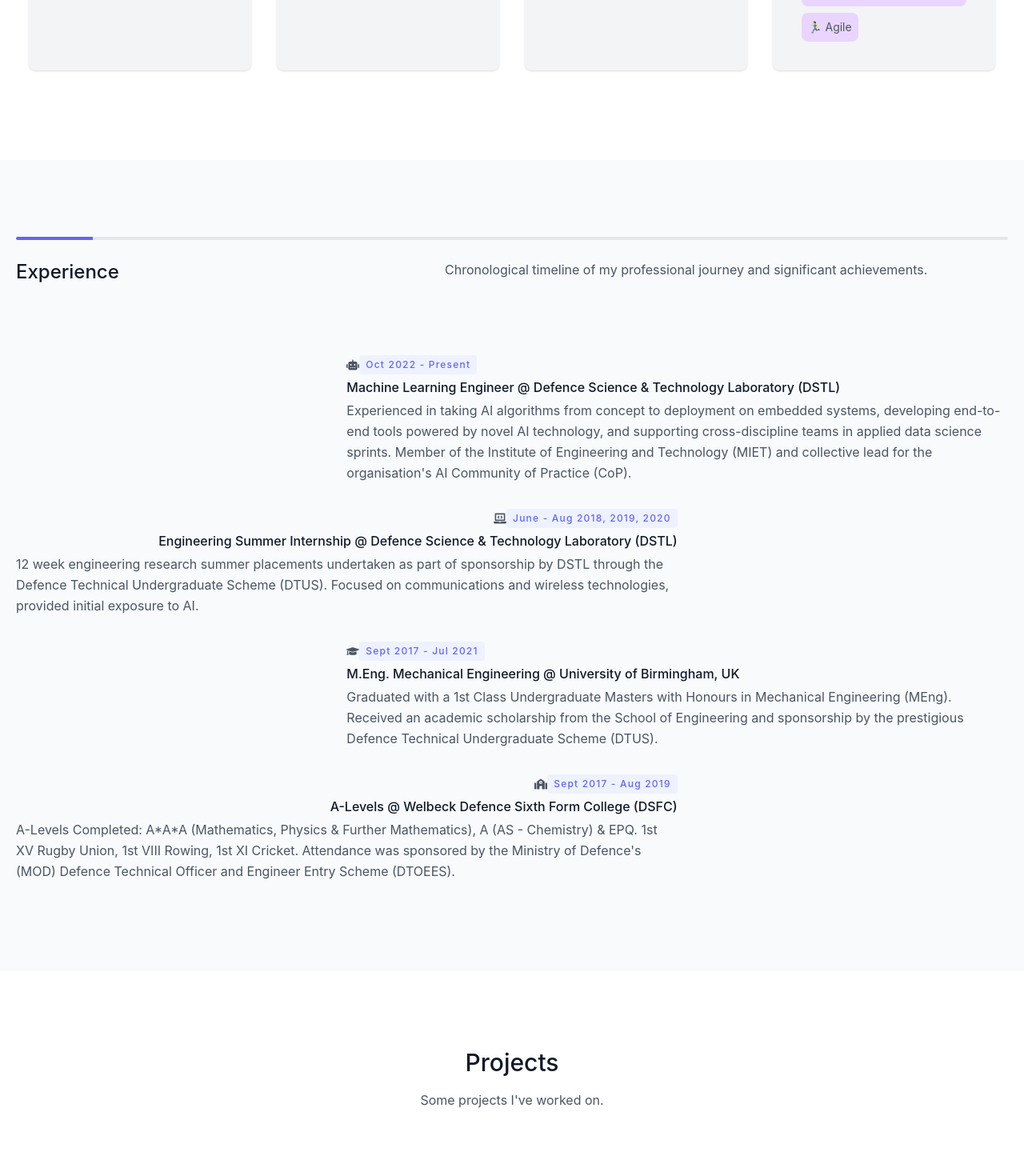
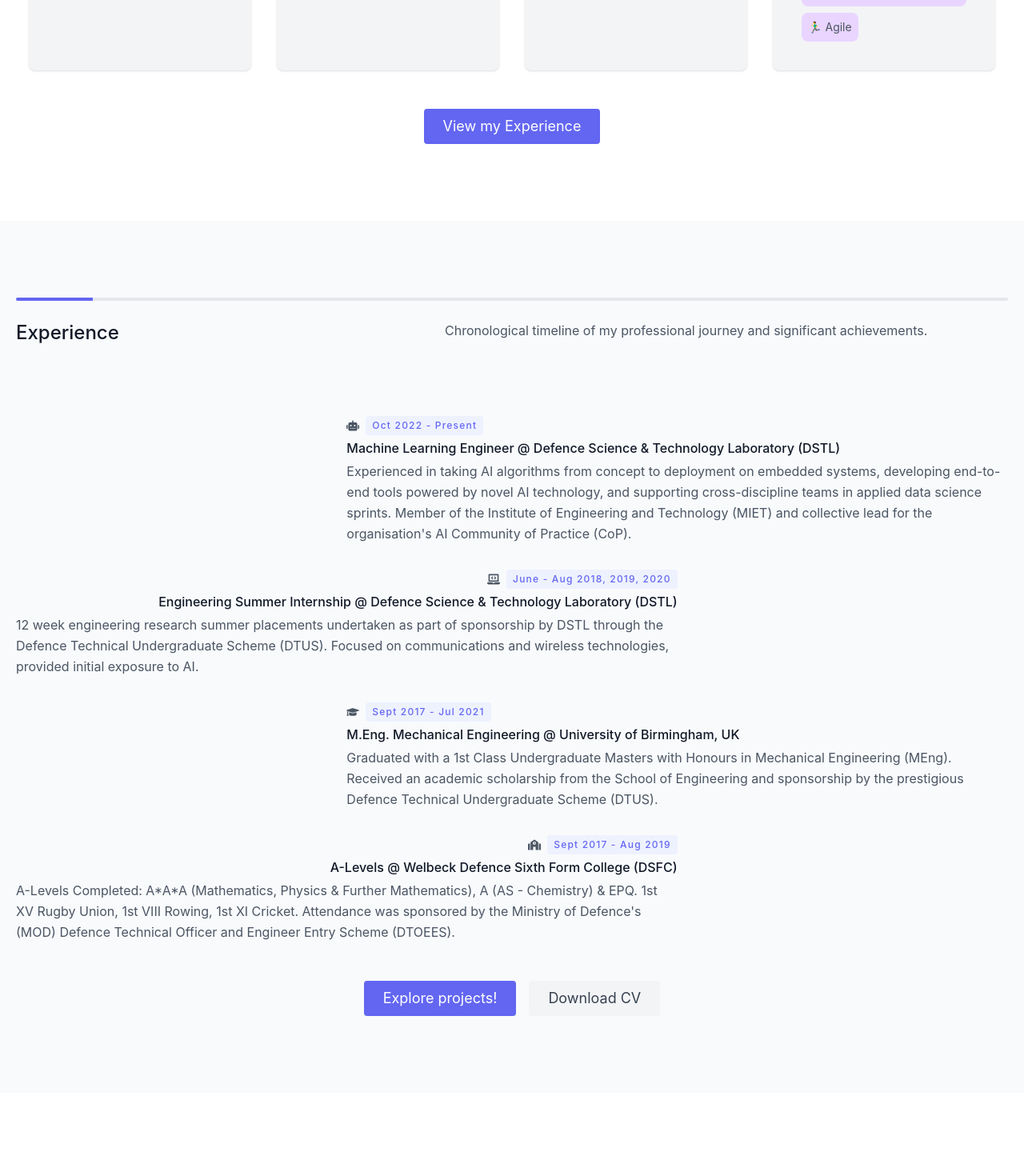
Before and after one commit to benjamin-hutchings/portfolio-website, a React (Create React App) app: page / in a window 1280 px wide. Shown: the part 2382-3847 px from the top of the page at 80% size. Built offline with nearby package versions, Linux system fonts and the light colour scheme.

Commit message:
Added buttons & updated icons

```diff
--- a/src/components/Experience.jsx
+++ b/src/components/Experience.jsx
@@ -1,7 +1,7 @@
-import React from 'react';
-import { motion } from 'framer-motion';
-import { useInView } from 'react-intersection-observer';
-import * as FontAwesomeIcons from 'react-icons/fa';
+import React from "react";
+import { motion } from "framer-motion";
+import { useInView } from "react-intersection-observer";
+import * as FontAwesomeIcons from "react-icons/fa";
 
 const experiences = [
   {
@@ -9,37 +9,41 @@
     title: "Machine Learning Engineer",
     company: "Defence Science & Technology Laboratory (DSTL)",
     duration: "Oct 2022 - Present",
-    description: "Experienced in taking AI algorithms from concept to deployment on embedded systems, developing end-to-end tools powered by novel AI technology, and supporting cross-discipline teams in applied data science sprints. Member of the Institute of Engineering and Technology (MIET) and collective lead for the organisation's AI Community of Practice (CoP).",
-    side: 'right',
-    icon: 'FaRobot',
+    description:
+      "Experienced in taking AI algorithms from concept to deployment on embedded systems, developing end-to-end tools powered by novel AI technology, and supporting cross-discipline teams in applied data science sprints. Member of the Institute of Engineering and Technology (MIET) and collective lead for the organisation's AI Community of Practice (CoP).",
+    side: "right",
+    icon: "FaRobot",
   },
   {
     id: 2,
     title: "Engineering Summer Internship",
     company: "Defence Science & Technology Laboratory (DSTL)",
     duration: "June - Aug 2018, 2019, 2020",
-    description: "12 week engineering research summer placements undertaken as part of sponsorship by DSTL through the Defence Technical Undergraduate Scheme (DTUS). Focused on communications and wireless technologies, provided initial exposure to AI.",
-    side: 'left',
-    icon: 'FaLaptopCode',
+    description:
+      "12 week engineering research summer placements undertaken as part of sponsorship by DSTL through the Defence Technical Undergraduate Scheme (DTUS). Focused on communications and wireless technologies, provided initial exposure to AI.",
+    side: "left",
+    icon: "FaLaptopCode",
   },
   {
     id: 3,
     title: "M.Eng. Mechanical Engineering",
     company: "University of Birmingham, UK",
     duration: "Sept 2017 - Jul 2021",
-    description: "Graduated with a 1st Class Undergraduate Masters with Honours in Mechanical Engineering (MEng). Received an academic scholarship from the School of Engineering and sponsorship by the prestigious Defence Technical Undergraduate Scheme (DTUS). ",
-    side: 'right',
-    icon: 'FaGraduationCap',
+    description:
+      "Graduated with a 1st Class Undergraduate Masters with Honours in Mechanical Engineering (MEng). Received an academic scholarship from the School of Engineering and sponsorship by the prestigious Defence Technical Undergraduate Scheme (DTUS). ",
+    side: "right",
+    icon: "FaGraduationCap",
   },
   {
     id: 4,
     title: "A-Levels",
     company: "Welbeck Defence Sixth Form College (DSFC)",
     duration: "Sept 2017 - Aug 2019",
-    description: "A-Levels Completed: A*A*A (Mathematics, Physics & Further Mathematics), A (AS - Chemistry) & EPQ. 1st XV Rugby Union, 1st VIII Rowing, 1st XI Cricket. Attendance was sponsored by the Ministry of Defence's (MOD) Defence Technical Officer and Engineer Entry Scheme (DTOEES).",
-    side: 'left',
-    icon: 'FaSchool',
-  }
+    description:
+      "A-Levels Completed: A*A*A (Mathematics, Physics & Further Mathematics), A (AS - Chemistry) & EPQ. 1st XV Rugby Union, 1st VIII Rowing, 1st XI Cricket. Attendance was sponsored by the Ministry of Defence's (MOD) Defence Technical Officer and Engineer Entry Scheme (DTOEES).",
+    side: "left",
+    icon: "FaSchool",
+  },
 ];
 
 const Experience = () => {
@@ -55,20 +59,21 @@
   };
 
   const itemVariants = {
-    visible: side => ({
+    visible: (side) => ({
       x: 0,
       opacity: 1,
       transition: { duration: 0.5 },
     }),
-    hidden: side => ({
-      x: side === 'left' ? -100 : 100,
+    hidden: (side) => ({
+      x: side === "left" ? -100 : 100,
       opacity: 0,
     }),
   };
 
   const renderIcon = (iconName) => {
     const IconComponent = FontAwesomeIcons[iconName];
-    if (IconComponent) { // Check if the icon component exists
+    if (IconComponent) {
+      // Check if the icon component exists
       return <IconComponent className="icon-class" />;
     }
     return null; // Return null if no icon found
@@ -80,16 +85,36 @@
     threshold: 0.1, // Adjust this value based on when you want the animation to start
   });
 
+  const buttonVariants = {
+    hidden: { opacity: 0 },
+    visible: {
+      opacity: 1,
+      y: 0,
+      transition: {
+        duration: 0.5,
+        ease: "easeOut",
+      },
+    },
+  };
+
   return (
-    <section id="experience" className="text-gray-600 body-font min-h-screen bg-slate-50">
+    <section
+      id="experience"
+      className="text-gray-600 body-font min-h-screen bg-slate-50"
+    >
       <div className="container px-5 py-24 mx-auto ">
         <div className="flex flex-col">
           <div className="h-1 bg-gray-200 rounded overflow-hidden">
             <div className="w-24 h-full bg-indigo-500"></div>
           </div>
           <div className="flex flex-wrap sm:flex-row flex-col py-6 mb-12">
-            <h1 className="sm:w-2/5 text-gray-900 font-medium title-font text-2xl mb-2 sm:mb-0">Experience</h1>
-            <p className="sm:w-3/5 leading-relaxed text-base sm:pl-10 pl-0">Chronological timeline of my professional journey and significant achievements.</p>
+            <h1 className="sm:w-2/5 text-gray-900 font-medium title-font text-2xl mb-2 sm:mb-0">
+              Experience
+            </h1>
+            <p className="sm:w-3/5 leading-relaxed text-base sm:pl-10 pl-0">
+              Chronological timeline of my professional journey and significant
+              achievements.
+            </p>
           </div>
           <motion.div
             ref={ref} // Attach the ref to the motion.div
@@ -103,19 +128,51 @@
                 key={experience.id}
                 custom={experience.side}
                 variants={itemVariants}
-              className={`flex w-full md:w-2/3 my-4 ${experience.side === 'left' ? 'self-start' : 'self-end'}`}
+                className={`flex w-full md:w-2/3 my-4 ${
+                  experience.side === "left" ? "self-start" : "self-end"
+                }`}
               >
-              <div className={`flex flex-col ${experience.side === 'right' ? 'items-start' : 'items-end'}`}>
+                <div
+                  className={`flex flex-col ${
+                    experience.side === "right" ? "items-start" : "items-end"
+                  }`}
+                >
                   <div className="flex items-center">
                     {renderIcon(experience.icon)} {/* Render the icon */}
-                  <span className="inline-block py-1 px-2 rounded bg-indigo-50 text-indigo-500 text-xs font-medium tracking-widest">{experience.duration}</span>
+                    <span className="inline-block py-1 px-2 rounded bg-indigo-50 text-indigo-500 text-xs font-medium tracking-widest ml-2">
+                      {experience.duration}
+                    </span>
                   </div>
-                <h2 className="text-gray-900 font-medium title-font my-1">{experience.title} @ {experience.company}</h2>
+                  <h2 className="text-gray-900 font-medium title-font my-1">
+                    {experience.title} @ {experience.company}
+                  </h2>
                   <p className="leading-relaxed">{experience.description}</p>
                 </div>
               </motion.div>
             ))}
           </motion.div>
+        </div>
+        <div className="flex justify-center mt-8">
+          <motion.a
+            href="#projects"
+            className="inline-flex items-center text-white bg-indigo-500 border-0 py-2 px-6 focus:outline-none hover:bg-indigo-300 rounded text-lg transition duration-300 ease-in-out transform hover:-translate-y-1 hover:shadow-lg"
+            variants={buttonVariants}
+            initial="hidden"
+            animate="visible"
+          >
+            Explore projects!
+          </motion.a>
+          <motion.a
+            href="/cv/example_cv.pdf"
+            download="Benjamin_Hutchings_CV.pdf"
+            className="ml-4 inline-flex items-center justify-center text-gray-700 bg-gray-100 border-0 py-2 px-6 focus:outline-none hover:bg-gray-200 rounded text-lg"
+            aria-label="Download CV"
+            variants={buttonVariants}
+            initial="hidden"
+            animate="visible"
+          >
+            Download CV
+          </motion.a>
         </div>
       </div>
     </section>
--- a/src/components/Projects.jsx
+++ b/src/components/Projects.jsx
@@ -36,6 +36,18 @@
     transition: {
       type: "spring",
       stiffness: 300,
+    },
+  };
+
+  const buttonVariants = {
+    hidden: { opacity: 0 },
+    visible: {
+      opacity: 1,
+      y: 0,
+      transition: {
+        duration: 0.5,
+        ease: "easeOut",
+      },
     },
   };
 
@@ -90,7 +102,7 @@
   return (
     <section
       id="projects"
-      className="snap-start flex items-center justify-center text-gray-600 body-font min-h-screen "
+      className="snap-start flex flex-col items-center justify-center text-gray-600 body-font min-h-screen "
     >
       <div className="container px-5 py-24 mx-auto">
         <div className="text-center mb-20">
@@ -183,6 +195,17 @@
             </motion.div>
           ))}
         </div>
+        <div className="w-full flex justify-center mt-10 mb-20">
+          <motion.a
+            href="#contact"
+            className="inline-flex items-center text-white bg-indigo-500 border-0 py-2 px-6 focus:outline-none hover:bg-indigo-300 rounded text-lg transition duration-300 ease-in-out transform hover:-translate-y-1 hover:shadow-lg"
+            variants={buttonVariants}
+            initial="hidden"
+            animate="visible"
+          >
+            Contact Me!
+          </motion.a>
+        </div>
       </div>
     </section>
   );
--- a/src/components/Skills.jsx
+++ b/src/components/Skills.jsx
@@ -113,10 +113,22 @@
     },
   };
 
+  const buttonVariants = {
+    hidden: { opacity: 0 },
+    visible: {
+      opacity: 1,
+      y: 0,
+      transition: {
+        duration: 0.5,
+        ease: "easeOut",
+      },
+    },
+  };
+
   return (
     <section
       id="skills"
-      className="snap-start min-h-screen flex items-center justify-center bg-white text-gray-600 body-font"
+      className="snap-start min-h-screen flex flex-col items-center justify-center bg-white text-gray-600 body-font"
       ref={ref}
     >
       <motion.div
@@ -173,7 +185,7 @@
                       className={`text-sm ${skill.subSkillColor} m-1 p-2 rounded-lg flex items-center`}
                       variants={subSkillVariants}
                     >
-                      <span className="mr-1">{subSkill.icon}</span>{" "}
+                      <span className="mr-1">{subSkill.icon}</span>
                       {subSkill.name}
                     </motion.span>
                   ))}
@@ -182,6 +194,17 @@
             </motion.div>
           ))}
         </motion.div>
+        <div className="flex justify-center mt-8">
+          <motion.a
+            href="#experience"
+            className="inline-flex items-center text-white bg-indigo-500 border-0 py-2 px-6 focus:outline-none hover:bg-indigo-300 rounded text-lg transition duration-300 ease-in-out transform hover:-translate-y-1 hover:shadow-lg"
+            variants={buttonVariants}
+            initial="hidden"
+            animate="visible"
+          >
+            View my Experience
+          </motion.a>
+        </div>
       </motion.div>
     </section>
   );
```
Lines whose indentation alone changed are shown as unchanged.
